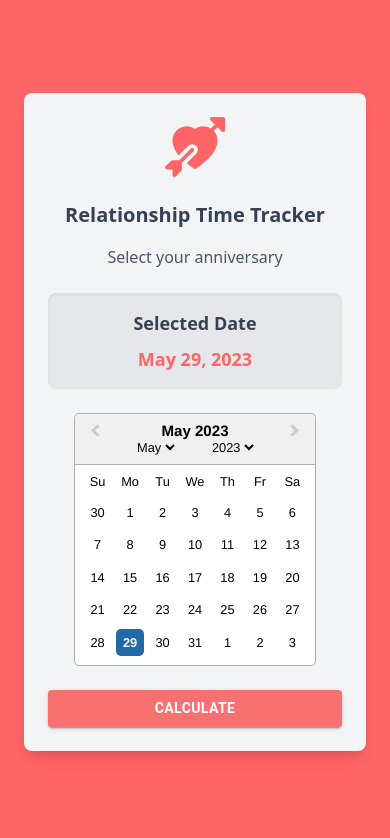
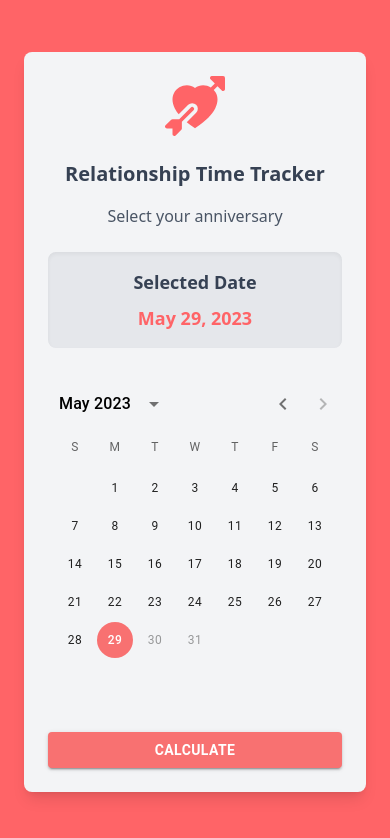
Before and after one commit to jpmontero75/relationship-time-tracker, a React (Vite) app: page / in a window 390 px wide. Shown: the top 838 px of the page. Built offline with nearby package versions, Linux system fonts and the light colour scheme.

Commit message:
Responsive adjustments and datepicker redesign

```diff
--- a/package.json
+++ b/package.json
@@ -15,7 +15,9 @@
     "@emotion/react": "^11.14.0",
     "@emotion/styled": "^11.14.0",
     "@mui/icons-material": "^7.1.0",
+    "@mui/lab": "^7.0.0-beta.12",
     "@mui/material": "^7.1.0",
+    "@mui/x-date-pickers": "^8.3.0",
     "@tailwindcss/vite": "^4.1.6",
     "html2canvas": "^1.4.1",
     "react": "^18.2.0",
--- a/src/Components/MiniCard.jsx
+++ b/src/Components/MiniCard.jsx
@@ -12,7 +12,9 @@ export const MiniCard = ({ icon, value, label }) => {
       </div>
 
       {/* Value */}
-      <p className="text-2xl font-bold text-gray-800">{formattedValue}</p>
+      <p className="text-xl sm:text-2xl font-bold text-gray-800 break-words overflow-hidden text-ellipsis max-w-full">
+        {formattedValue}
+      </p>
 
       {/* Label */}
       <p className="text-sm text-gray-600">{label}</p>
--- a/src/Components/PrimaryView.jsx
+++ b/src/Components/PrimaryView.jsx
@@ -1,6 +1,7 @@
 import React, { useState } from "react";
-import DatePicker from "react-datepicker";
-import "react-datepicker/dist/react-datepicker.css";
+import { StaticDatePicker } from "@mui/x-date-pickers/StaticDatePicker";
+import { LocalizationProvider } from "@mui/x-date-pickers";
+import { AdapterDateFns } from "@mui/x-date-pickers/AdapterDateFns";
 import Button from "@mui/material/Button";
 import { Results } from "./Results";
 
@@ -9,6 +10,7 @@ export const PrimaryView = () => {
   const [resultsView, setResultsView] = useState(false);
 
   return (
+    <LocalizationProvider dateAdapter={AdapterDateFns}>
       <div className="w-full min-h-screen bg-red-400 flex items-center justify-center px-6 sm:px-12 lg:px-24 py-8">
         {resultsView ? (
           <Results
@@ -59,19 +61,33 @@ export const PrimaryView = () => {
               </p>
             </div>
 
-          {/* DatePicker */}
+            {/* StaticDatePicker */}
             <div className="flex justify-center mb-6">
-            <DatePicker
-              selected={startDate}
+              <StaticDatePicker
+                displayStaticWrapperAs="desktop"
+                value={startDate}
                 onChange={(date) => setStartDate(date)}
-              dateFormat="dd-MM-yyyy"
-              showYearDropdown
-              showMonthDropdown
-              useShortMonthInDropdown
-              dropdownMode="select"
-              showPreviousMonths={false}
-              inline
-              className="w-full text-center border border-gray-300 rounded-md p-2"
+                maxDate={new Date()}
+                slots={{ actionBar: () => null }} // Elimina los botones Cancel y OK
+                sx={{
+                  backgroundColor: "#f3f4f6", // Tailwind's gray-100
+                }}
+                slotProps={{
+                  day: {
+                    sx: {
+                      "&.Mui-selected": {
+                        backgroundColor: "#F87171", // Tailwind's red-400
+                        color: "white",
+                        "&:hover": {
+                          backgroundColor: "#F87171", // Asegura que el hover también sea red-400
+                        },
+                      },
+                      "&.Mui-selected:focus": {
+                        backgroundColor: "#F87171", // Asegura que el color no cambie al enfocarse
+                      },
+                    },
+                  },
+                }}
               />
             </div>
 
@@ -93,5 +109,6 @@ export const PrimaryView = () => {
           </div>
         )}
       </div>
+    </LocalizationProvider>
   );
 };
```
Also changed, not shown: 1 other file (tests, documents, lock files or other folders). Lines whose indentation alone changed are shown as unchanged.
